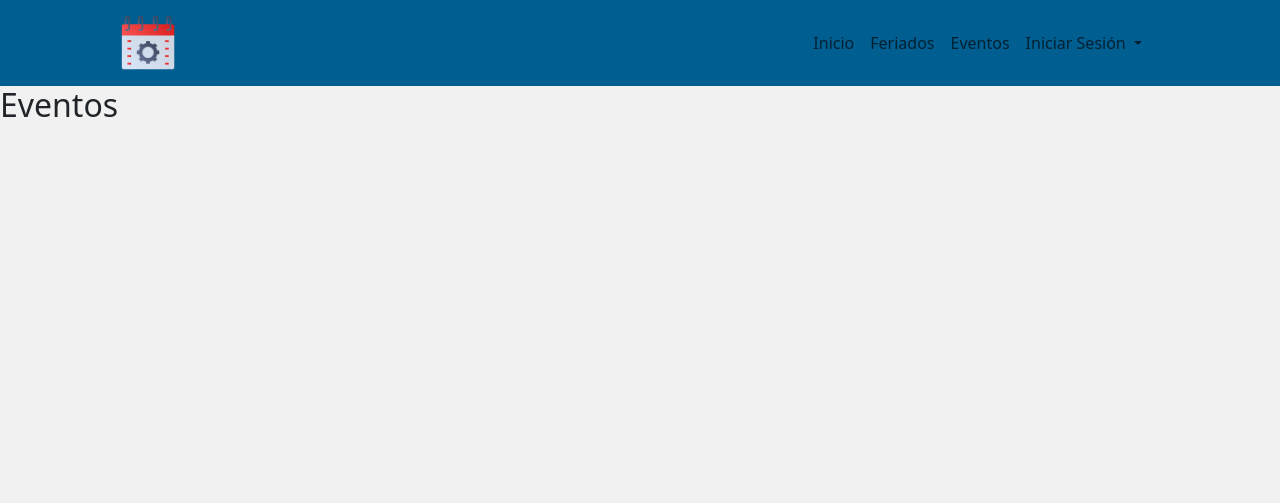
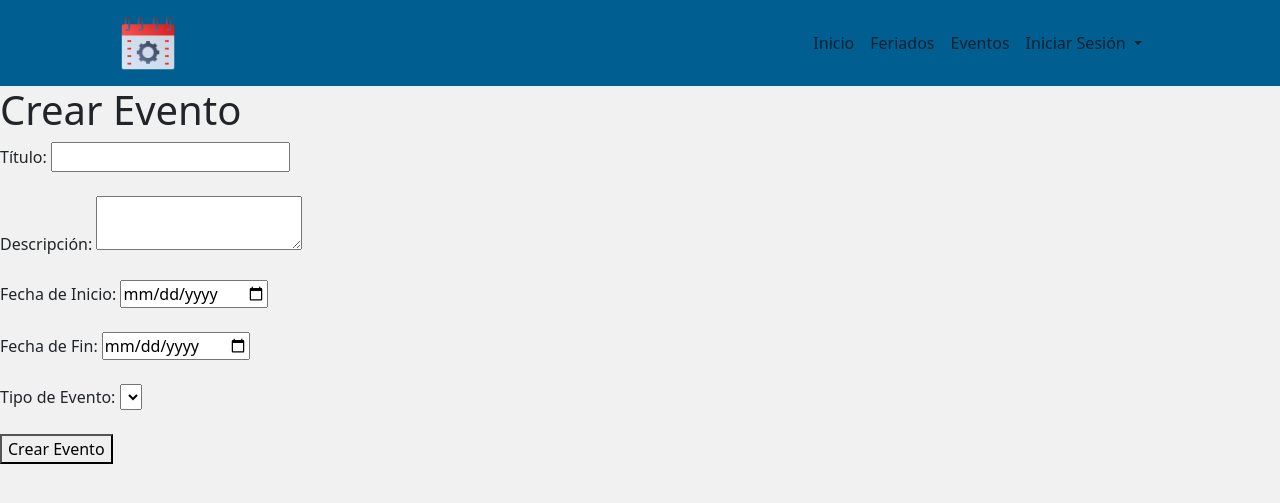
Before and after one commit to Gabriel-Viteri/EduPlanner, a Django app: page /eventos/ in a window 1280 px wide. Shown: the top 503 px of the page. Run offline with Django 5.2, Linux system fonts and the light colour scheme; the visitor is signed in with stand-in values (Sample User, id 1); data that the repository does not hold is empty; some libraries are stand-ins or nearby versions.

Commit message:
añadir tipo evento a la api e intento de agregar evento

```diff
--- a/EduPlanner/core/templates/core/eventos.html
+++ b/EduPlanner/core/templates/core/eventos.html
@@ -1,3 +1,103 @@
 {% extends 'core/base.html' %} {% block main %}
-<h2>Eventos</h2>
+<h1>Crear Evento</h1>
+<form id="eventoForm">
+    <!-- Título -->
+    <label for="titulo">Título:</label>
+    <input type="text" id="titulo" name="titulo" required>
+    <br><br>
+
+    <!-- Descripción -->
+    <label for="descripcion">Descripción:</label>
+    <textarea id="descripcion" name="descripcion" required></textarea>
+    <br><br>
+
+    <!-- Fecha de Inicio -->
+    <label for="fecha_inicio">Fecha de Inicio:</label>
+    <input type="date" id="fecha_inicio" name="fecha_inicio" required>
+    <br><br>
+
+    <!-- Fecha de Fin -->
+    <label for="fecha_fin">Fecha de Fin:</label>
+    <input type="date" id="fecha_fin" name="fecha_fin" required>
+    <br><br>
+
+    <!-- Tipo de Evento -->
+    <label for="tipo">Tipo de Evento:</label>
+    <select id="tipo" name="tipo" required>
+        <!-- Aquí se cargarán los tipos desde la API -->
+    </select>
+    <br><br>
+
+    <!-- Botón de Enviar -->
+    <button type="submit">Crear Evento</button>
+</form>
+
+<script>
+    // URL de la API
+    const tiposApiUrl = "http://127.0.0.1:8000/api/tipo_evento/";
+    const eventosApiUrl = "http://127.0.0.1:8000/api/eventos/";
+
+    // Cargar tipos de eventos al inicializar la página
+    async function cargarTipos() {
+        try {
+            const response = await fetch(tiposApiUrl);
+            if (response.ok) {
+                const tipos = await response.json();
+                const tipoSelect = document.getElementById("tipo");
+
+                // Agregar opciones al select
+                tipos.forEach(tipo => {
+                    const option = document.createElement("option");
+                    option.value = tipo.id;
+                    option.textContent = tipo.tipo;
+                    tipoSelect.appendChild(option);
+                });
+            } else {
+                console.error("Error al cargar los tipos de evento");
+            }
+        } catch (error) {
+            console.error("Error al conectar con la API:", error);
+        }
+    }
+
+    // Enviar datos del formulario
+    document.getElementById("eventoForm").addEventListener("submit", async function (e) {
+        e.preventDefault();
+
+        // Capturar datos del formulario
+        const data = {
+            titulo: document.getElementById("titulo").value,
+            descripcion: document.getElementById("descripcion").value,
+            fecha_inicio: document.getElementById("fecha_inicio").value,
+            fecha_fin: document.getElementById("fecha_fin").value,
+            tipo: document.getElementById("tipo").value
+        };
+
+        try {
+            const response = await fetch(eventosApiUrl, {
+                method: "POST",
+                headers: {
+                    "Content-Type": "application/json"
+                },
+                body: JSON.stringify(data)
+            });
+
+            if (response.ok) {
+                alert("Evento creado exitosamente");
+                document.getElementById("eventoForm").reset();
+            } else {
+                const errorData = await response.json();
+                console.error("Error al crear el evento:", errorData);
+                alert("Hubo un error al crear el evento");
+            }
+        } catch (error) {
+            console.error("Error al conectar con la API:", error);
+            alert("No se pudo conectar con la API");
+        }
+    });
+
+    // Llamar a la función para cargar los tipos de eventos al cargar la página
+    window.onload = cargarTipos;
+</script>
+
 {% endblock %}
--- a/EduPlanner/rest/serializers.py
+++ b/EduPlanner/rest/serializers.py
@@ -1,7 +1,12 @@
-from core.models import Evento
+from core.models import Evento,TipoEvento
+
 from rest_framework import routers, serializers
 
 class EventoSerializer(serializers.ModelSerializer):
     class Meta:
         model = Evento
         fields = ['id', 'titulo', 'descripcion', 'fecha_inicio', 'fecha_fin', 'tipo']
+class TipoEventoSerializer(serializers.ModelSerializer):
+    class Meta:
+        model = TipoEvento
+        fields = ["id","tipo","descripcion_tipo"]
--- a/EduPlanner/rest/urls.py
+++ b/EduPlanner/rest/urls.py
@@ -1,10 +1,13 @@
 from rest_framework import routers
-from .views import EventoViewSet
+from .views import EventoViewSet,TipoEventoViewSet
 from django.urls import include, path
 
 router = routers.DefaultRouter()
 router.register('eventos', EventoViewSet)
+router.register('tipo_evento', TipoEventoViewSet)
+
 
 urlpatterns = [
     path('', include(router.urls)),
+
 ]
--- a/EduPlanner/rest/views.py
+++ b/EduPlanner/rest/views.py
@@ -1,11 +1,18 @@
 from django.shortcuts import render
+from requests import Response
 from rest_framework import viewsets
 from rest_framework.permissions import IsAdminUser
-from core.models import Evento
-from .serializers import EventoSerializer
+from core.models import Evento, TipoEvento
+from .serializers import EventoSerializer, TipoEventoSerializer
+from rest_framework.views import APIView
+
 # Create your views here.
 
 class EventoViewSet(viewsets.ModelViewSet):
     queryset = Evento.objects.all()
     serializer_class = EventoSerializer
     permission_classes = [IsAdminUser]
+class TipoEventoViewSet(viewsets.ModelViewSet):
+    queryset = TipoEvento.objects.all()
+    serializer_class = TipoEventoSerializer
+    permission_classes = [IsAdminUser]
```
